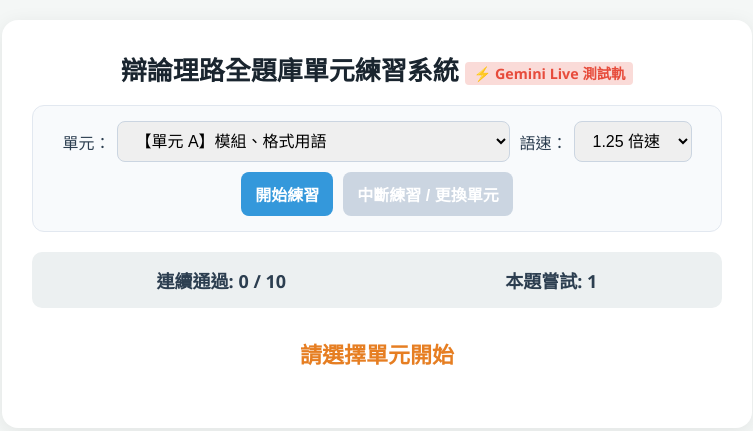
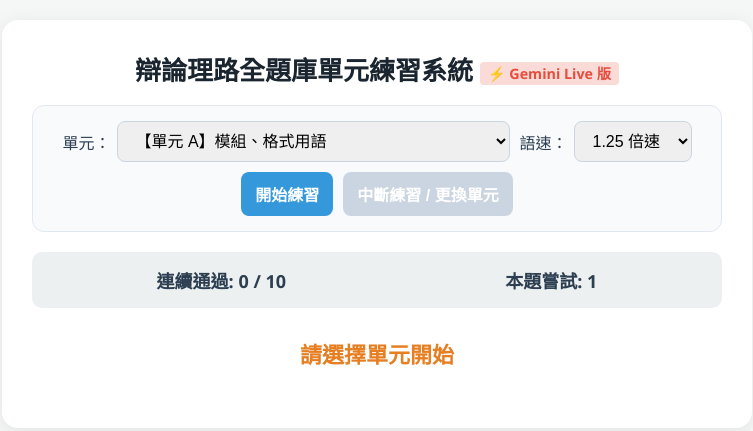
Before and after one commit to sky5243/debate-practice, a website: page index.html in a window 1280 px wide. Shown: the whole page, without its empty margins (263-1016 px from the left). Drawn offline with Linux system fonts and the light colour scheme; files whose address does not match are found by name.

Commit message:
正確顯示Gemini Live 版

```diff
--- a/index.html
+++ b/index.html
@@ -188,7 +188,7 @@
 <body>
     <div class="container">
         <!-- 💡 標題標註 Live 測試軌 -->
-        <h1>辯論理路全題庫單元練習系統 <span style="font-size: 0.55em; color: #e74c3c; background: #fadbd8; padding: 2px 8px; border-radius: 4px; vertical-align: middle;">⚡ Gemini Live 測試軌</span></h1>
+        <h1>辯論理路全題庫單元練習系統 <span style="font-size: 0.55em; color: #e74c3c; background: #fadbd8; padding: 2px 8px; border-radius: 4px; vertical-align: middle;">⚡ Gemini Live 版</span></h1>
 
         <div class="control-panel">
             <div class="control-group">
```
